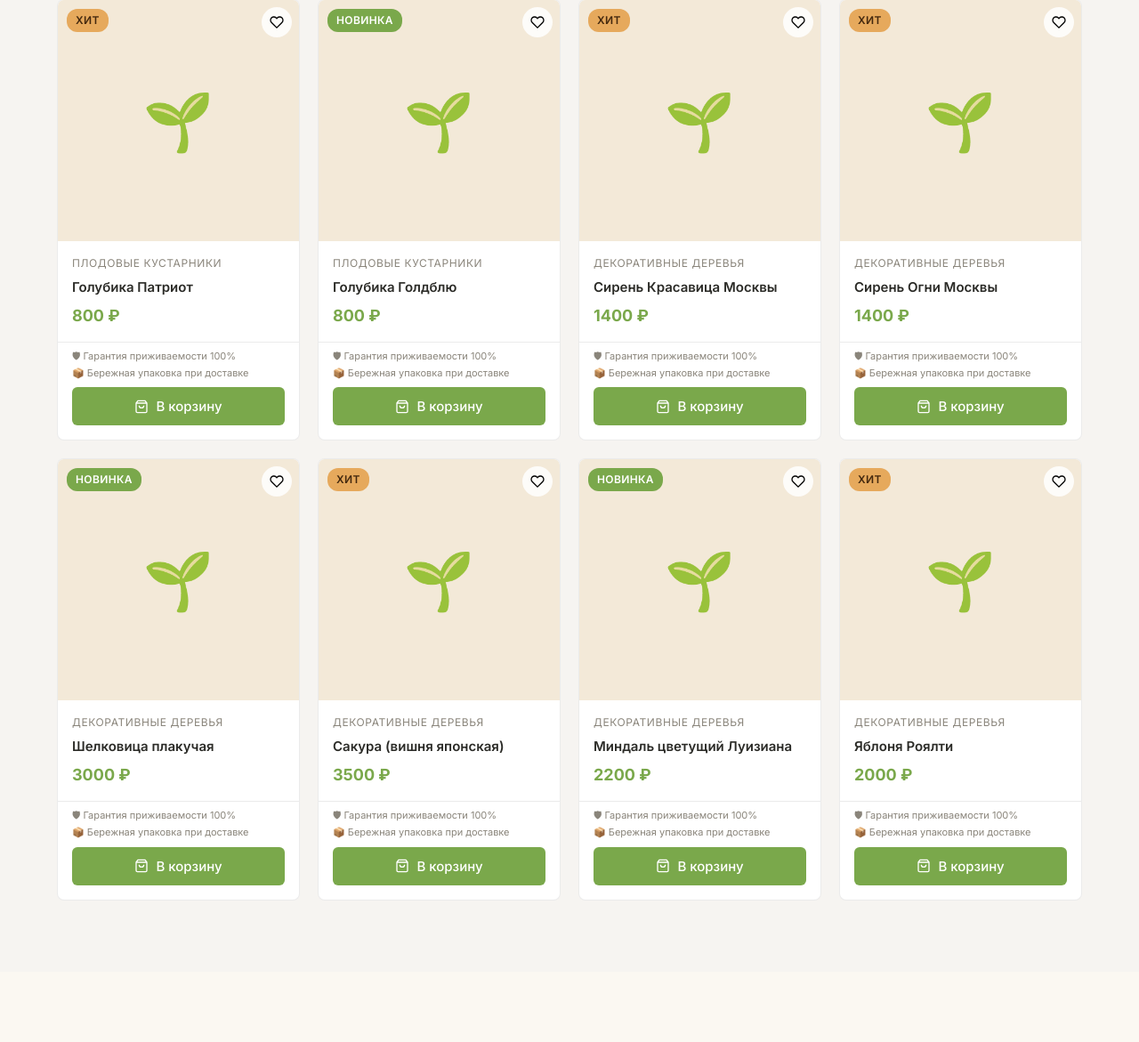
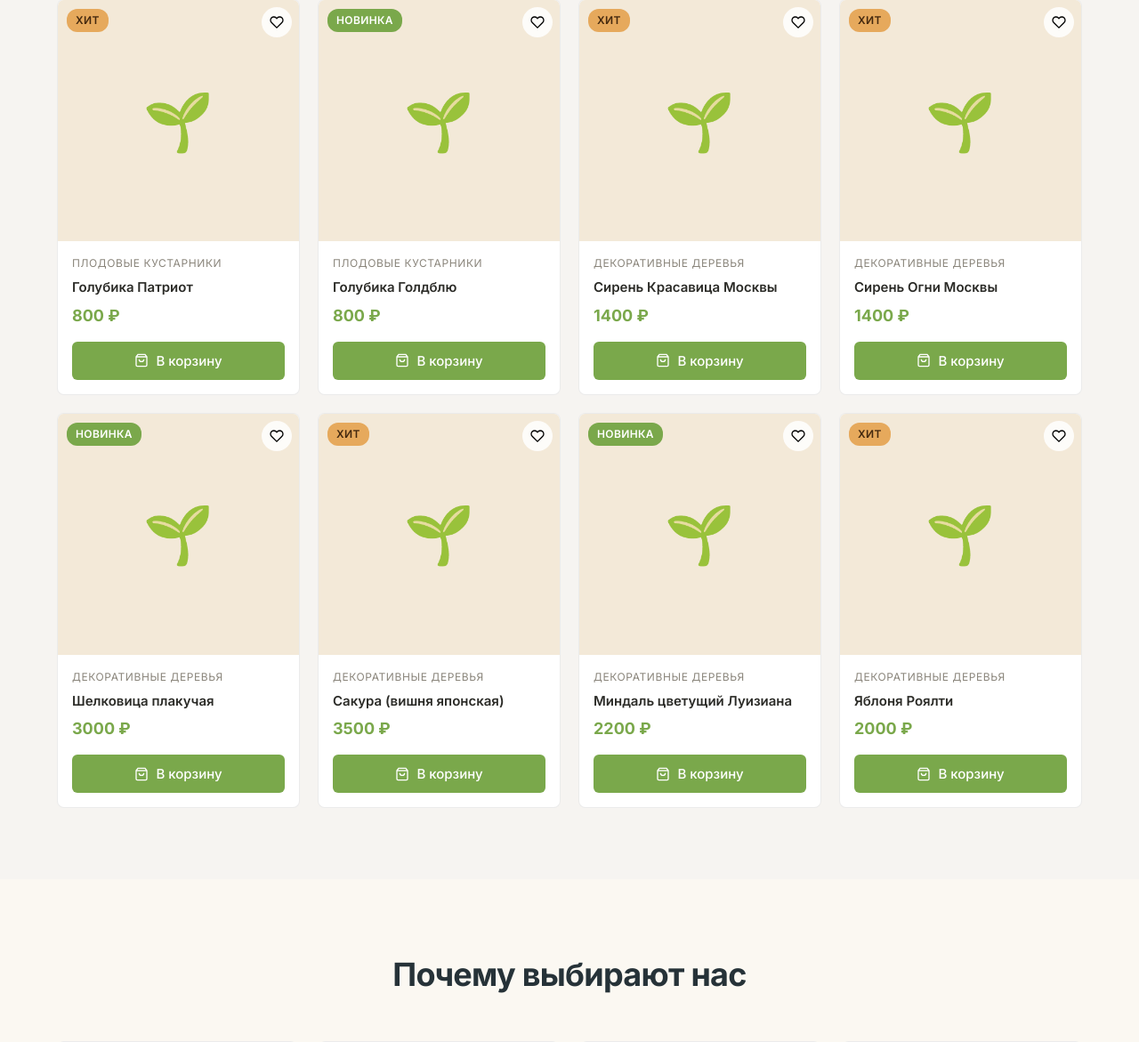
Before and after one commit to trebla-cod-pip/tvoysad, a Django app: page / in a window 1280 px wide. Shown: the part 1644-2815 px from the top of the page at 89% size. Run offline with Django 4.2, Linux system fonts and the light colour scheme; data comes from the database, SQL or seed files in the repository; parts of the project's set-up code (start-up, migrations or seed data) failed here and were passed over; some libraries are stand-ins or nearby versions.

Commit message:
Убрать гарантийные строки из карточки товара
Co-Authored-By: Claude Sonnet 4.6 <noreply@anthropic.com>

```diff
--- a/templates/components/product_card.html
+++ b/templates/components/product_card.html
@@ -35,10 +35,6 @@
       {% if product.old_price %}<span class="product-card__price-old">{{ product.old_price|floatformat:0 }} ₽</span>{% endif %}
     </div>
   </div>
-  <div class="product-card__guarantees">
-    <div class="product-card__guarantee-row">🛡 Гарантия приживаемости 100%</div>
-    <div class="product-card__guarantee-row">📦 Бережная упаковка при доставке</div>
-  </div>
   <div class="product-card__footer">
     <button class="btn btn--primary btn--full" onclick="addToCart('{{ product.slug }}')">
       <svg width="16" height="16" viewBox="0 0 24 24" fill="none" stroke="currentColor" stroke-width="2">
```
